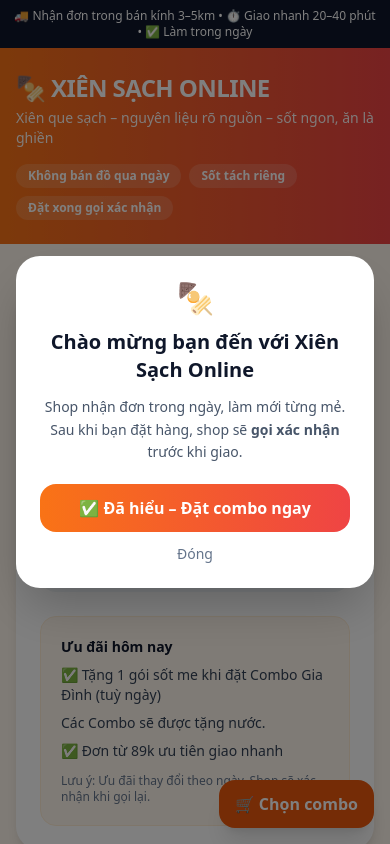
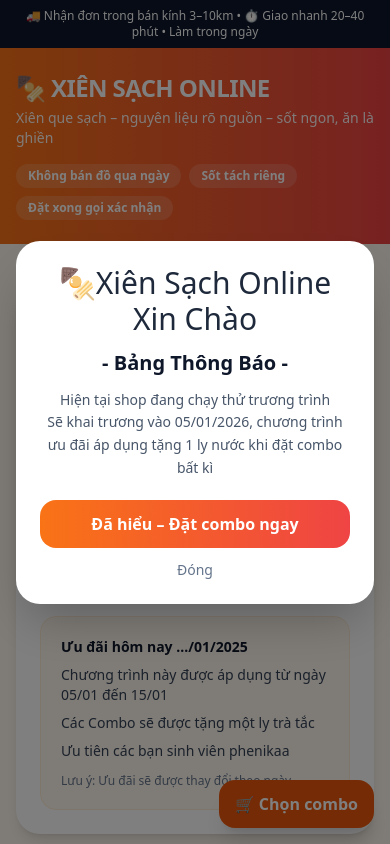
Before and after one commit to phamduykhanh31082006-star/Xiensach, a Flask app: page / in a window 390 px wide. Run offline with Flask 3, Linux system fonts and the light colour scheme; some libraries are stand-ins or nearby versions.

Commit message:
Update UI, add loyalty section, improve responsive layout

```diff
--- a/templates/index.html
+++ b/templates/index.html
@@ -14,22 +14,22 @@
      class="fixed inset-0 z-50 flex items-center justify-center bg-black/50 px-4">
 
   <div class="w-full max-w-md rounded-3xl bg-white shadow-2xl p-6 text-center">
-    <div class="text-3xl mb-3">🍢</div>
+    <div class="text-3xl mb-3">🍢Xiên Sạch Online Xin Chào</div>
 
     <h2 class="text-xl font-extrabold text-slate-900">
-      Chào mừng bạn đến với Xiên Sạch Online
+      - Bảng Thông Báo -
     </h2>
 
     <p class="mt-3 text-slate-600 text-sm leading-relaxed">
-      Shop nhận đơn trong ngày, làm mới từng mẻ.<br>
-      Sau khi bạn đặt hàng, shop sẽ <b>gọi xác nhận</b> trước khi giao.
+      Hiện tại shop đang chạy thử trương trình <br>
+      Sẽ khai trương vào 05/01/2026, chương trình ưu đãi áp dụng tặng 1 ly nước khi đặt combo bất kì
     </p>
 
     <div class="mt-5 flex flex-col gap-3">
       <button onclick="closeWelcomeModal()"
               class="w-full rounded-2xl bg-gradient-to-r from-orange-500 to-red-500
                      py-3 font-extrabold text-white hover:from-orange-600 hover:to-red-600">
-        ✅ Đã hiểu – Đặt combo ngay
+         Đã hiểu – Đặt combo ngay
       </button>
 
       <button onclick="closeWelcomeModal()"
@@ -42,7 +42,7 @@
 
 <!-- TOP BAR -->
 <div class="bg-slate-900 text-white text-center text-xs md:text-sm py-2 px-3">
-  🚚 Nhận đơn trong bán kính 3–5km • ⏱️ Giao nhanh 20–40 phút • ✅ Làm trong ngày
+  🚚 Nhận đơn trong bán kính 3–10km • ⏱️ Giao nhanh 20–40 phút • Làm trong ngày
 </div>
 
 <!-- HEADER -->
@@ -100,14 +100,14 @@
       </div>
 
       <div class="bg-orange-50 rounded-2xl p-5 border border-orange-100">
-        <div class="text-sm font-extrabold text-slate-900 mb-2">Ưu đãi hôm nay</div>
+        <div class="text-sm font-extrabold text-slate-900 mb-2">Ưu đãi hôm nay .../01/2025</div>
         <ul class="text-sm text-slate-700 space-y-2">
-          <li>✅ Tặng 1 gói sốt me khi đặt Combo Gia Đình (tuỳ ngày)</li>
-          <li>Các Combo sẽ được tặng nước.</li>
-          <li>✅ Đơn từ 89k ưu tiên giao nhanh</li>
+          <li>Chương trình này được áp dụng từ ngày 05/01 đến 15/01</li>
+          <li>Các Combo sẽ được tặng một ly trà tắc</li>
+          <li>Ưu tiên các bạn sinh viên phenikaa</li>
         </ul>
         <p class="text-xs text-slate-500 mt-3">
-          Lưu ý: Ưu đãi thay đổi theo ngày. Shop sẽ xác nhận khi gọi lại.
+          Lưu ý: Ưu đãi sẽ được thay đổi theo ngày.
         </p>
       </div>
     </div>
@@ -130,7 +130,7 @@
       <!-- Combo Card 1 -->
       <div class="bg-white rounded-3xl shadow-lg overflow-hidden">
         <img class="h-44 w-full object-cover"
-             src="https://images.unsplash.com/photo-1604908554160-8b0bfaedb31f?auto=format&fit=crop&w=1200&q=70"
+             src="https://sf-static.upanhlaylink.com/img/image_202512257bcb6e89b6bdec91e33e18efcdf5a0c6.jpg" alt="e35ee834-3a52-471f-a4f0-bbbcbcbc0f7f.png"
              alt="Combo Cá Nhân">
         <div class="p-5">
           <div class="flex items-start justify-between gap-3">
@@ -148,7 +148,7 @@
             • 3 xiên bò<br>
             • 3 xiên cá viên<br>
             • 2 xiên xúc xích<br>
-            • 2 xiên đậu hũ
+            • 2 xiên đậu hũ phô mai
           </div>
 
           <div class="mt-4 flex items-center justify-between">
@@ -171,7 +171,7 @@
       <!-- Combo Card 2 (Best seller) -->
       <div class="bg-white rounded-3xl shadow-lg overflow-hidden border-2 border-orange-400">
         <img class="h-44 w-full object-cover"
-             src="https://images.unsplash.com/photo-1559847844-5315695dadae?auto=format&fit=crop&w=1200&q=70"
+             src="https://sf-static.upanhlaylink.com/img/image_20251225c401d74efc55b813ef813c9f2d5cc8c7.jpg" alt="dae6ef9c-09fb-4a33-a587-70967e99341a.png"
              alt="Combo Gia Đình">
         <div class="p-5">
           <div class="flex items-start justify-between gap-3">
@@ -212,7 +212,7 @@
       <!-- Combo Card 3 -->
       <div class="bg-white rounded-3xl shadow-lg overflow-hidden">
         <img class="h-44 w-full object-cover"
-             src="https://images.unsplash.com/photo-1600891964599-f61ba0e24092?auto=format&fit=crop&w=1200&q=70"
+             src="https://sf-static.upanhlaylink.com/img/image_20251225a98ca73de84a174f57afe1df5161f61f.jpg" alt="6fdf5e49-85d1-42bd-8bec-62bf52f1afab.png"
              alt="Combo Tụ Họp">
         <div class="p-5">
           <div class="flex items-start justify-between gap-3">
@@ -258,6 +258,66 @@
       Shop sẽ gọi xác nhận trước khi giao.
     </div>
   </section>
+
+  <!-- === TÍCH ĐIỂM KHÁCH HÀNG === -->
+<section id="loyalty"
+  class="max-w-3xl mx-auto mb-14
+         bg-white rounded-3xl
+         shadow-lg border border-orange-100
+         p-5 md:p-6">
+
+  <div class="text-center">
+    <div class="text-3xl mb-2">🎁</div>
+    <h3 class="text-2xl font-extrabold text-slate-900">
+      Thẻ tích điểm Xiên Sạch
+    </h3>
+    <p class="text-slate-600 text-sm mt-2">
+      Cảm ơn bạn đã ủng hộ. Khách quay lại – shop nhớ liền ❤️
+    </p>
+  </div>
+
+  <!-- Nội dung -->
+  <div class="mt-6 space-y-4 text-sm text-slate-700 leading-relaxed">
+
+    <div class="flex gap-3">
+      <span class="text-orange-500 font-extrabold">✔</span>
+      <span>
+        <b>Mỗi đơn hàng hợp lệ</b> được tích <b>1 điểm</b> theo số điện thoại.
+      </span>
+    </div>
+
+    <div class="flex gap-3">
+      <span class="text-orange-500 font-extrabold">✔</span>
+      <span>
+        <b>Đủ 5 điểm</b> → tặng <b>1 xiên bất kỳ</b> hoặc <b>nước uống</b>.
+      </span>
+    </div>
+
+    <div class="flex gap-3">
+      <span class="text-orange-500 font-extrabold">✔</span>
+      <span>
+        Tích điểm <b>bằng tay</b>, shop quản lý theo <b>số điện thoại</b>.
+      </span>
+    </div>
+
+    <div class="flex gap-3">
+      <span class="text-orange-500 font-extrabold">✔</span>
+      <span>
+        Không cần đăng nhập – không cần app – chỉ cần đặt hàng như bình thường.
+      </span>
+    </div>
+
+  </div>
+
+  <!-- Lưu ý -->
+  <div class="mt-6 bg-orange-50 rounded-2xl p-4 border border-orange-100 text-xs text-slate-600">
+    📌 <b>Lưu ý:</b>
+    Mỗi số điện thoại được tích điểm cho <b>một người</b>.
+    Shop sẽ thông báo khi bạn đủ điểm nhận quà.
+  </div>
+
+</section>
+
 
 
   <!-- ORDER FORM -->
@@ -421,7 +481,7 @@
       <option value="" data-price="0">Không chọn</option>
       <option value="Trà tắc" data-price="10000">Trà tắc – 10.000đ</option>
       <option value="Pepsi" data-price="12000">Pepsi – 12.000đ</option>
-      <option value="Coca Cola" data-price="8000">Coca Cola – 12.000đ</option>
+      <option value="Coca Cola" data-price="12000">Coca Cola – 12.000đ</option>
       <option value="Sting" data-price="12000">Sting – 12.000đ</option>
       <option value="Nước suối" data-price="8000">Nước suối – 8.000đ</option>
     </select>
@@ -465,7 +525,7 @@
         </div>
           <button type="submit"
                   class="flex-1 bg-gradient-to-r from-orange-500 to-red-500 hover:from-orange-600 hover:to-red-600 text-white font-extrabold py-3 rounded-2xl">
-            ✅ Xác nhận đặt hàng
+             Xác nhận đặt hàng
           </button>
           <button type="button" onclick="closeForm()"
                   class="sm:w-40 bg-slate-100 hover:bg-slate-200 text-slate-900 font-extrabold py-3 rounded-2xl">
@@ -542,10 +602,12 @@
 
 <script>
 
- function closeWelcomeModal() {
-    const modal = document.getElementById("welcomeModal");
-    if (modal) modal.style.display = "none";
-  }
+function closeWelcomeModal() {
+  const modal = document.getElementById("welcomeModal");
+  if (modal) modal.style.display = "none";
+
+  sessionStorage.setItem("welcome_seen", "1");
+}
 
   // Keep selected combo in memory
   let selectedCombo = {
@@ -571,6 +633,11 @@
 
     document.getElementById("comboInput").value = comboObj.comboLabel + " | " + comboObj.comboMix;
     document.getElementById("priceInput").value = comboObj.price;
+
+    document.getElementById("drinkSelect").value = "";
+    document.getElementById("tobaccoSelect").value = "";
+
+     updateTotal();
 
     // Show section
     const formSection = document.getElementById("orderForm");
@@ -630,6 +697,14 @@
   document.getElementById("tobaccoSelect")?.addEventListener("change", updateTotal);
 });
 
+document.addEventListener("DOMContentLoaded", () => {
+  if (sessionStorage.getItem("welcome_seen") === "1") {
+    const modal = document.getElementById("welcomeModal");
+    if (modal) modal.style.display = "none";
+  }
+});
+
+
 </script>
 
 </body>
```
